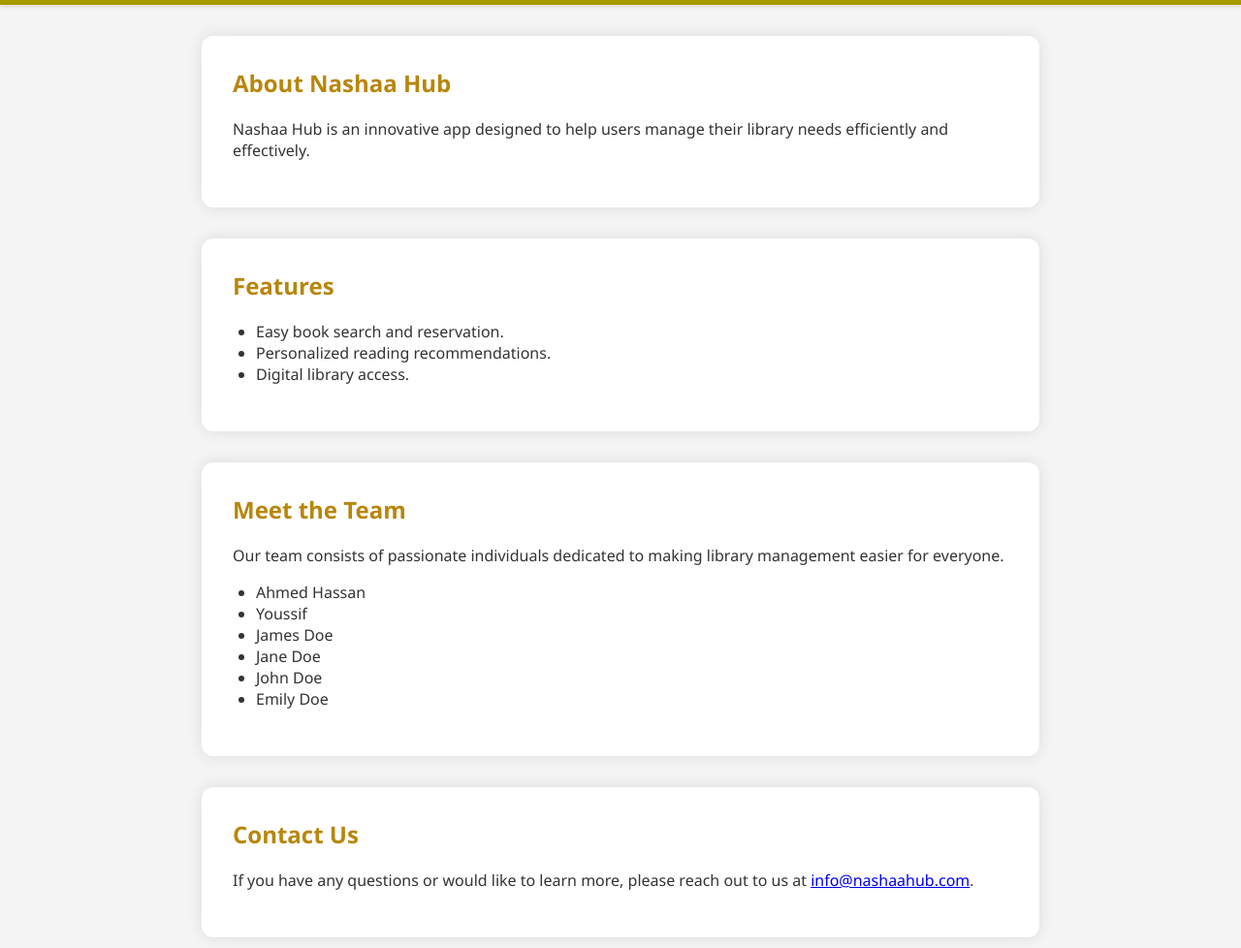
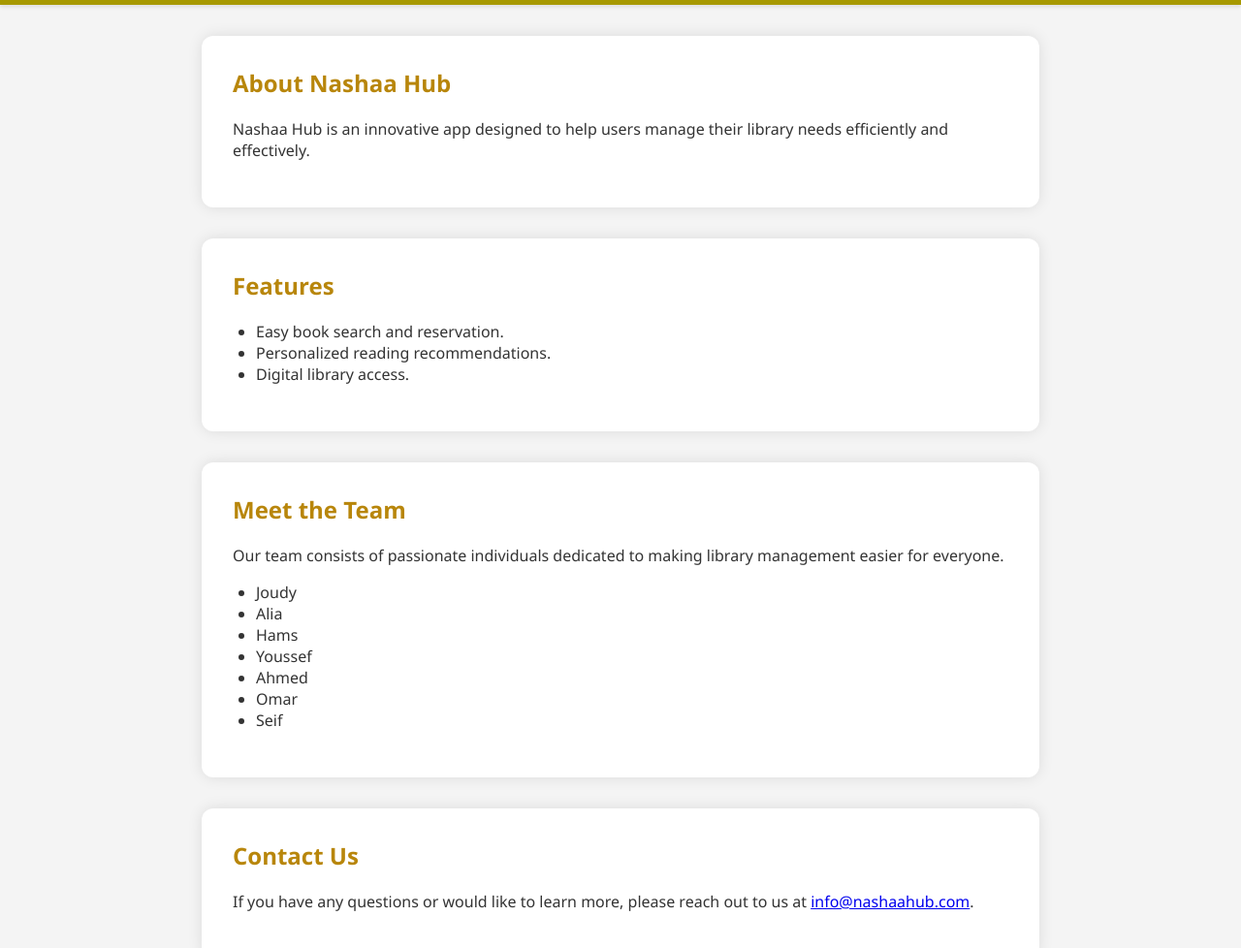
Before and after one commit to EL-Folly/nashaa, a plain HTML site: page index.html in a window 1280 px wide. Shown: the part 108-1086 px from the top of the page at 97% size. Drawn offline with Linux system fonts and the light colour scheme.

Commit message:
Update index.html

```diff
--- a/index.html
+++ b/index.html
@@ -93,12 +93,13 @@
         <h2>Meet the Team</h2>
         <p>Our team consists of passionate individuals dedicated to making library management easier for everyone.</p>
         <ul>
-            <li>Ahmed Hassan</li>
-            <li>Youssif</li>
-            <li>James Doe</li>
-            <li>Jane Doe</li>
-            <li>John Doe</li>
-            <li>Emily Doe</li>
+            <li>Joudy</li>
+            <li>Alia</li>
+            <li>Hams</li>
+            <li>Youssef</li>
+            <li>Ahmed</li>
+            <li>Omar</li>
+            <li>Seif</li>
         </ul>
     </section>
 
```
